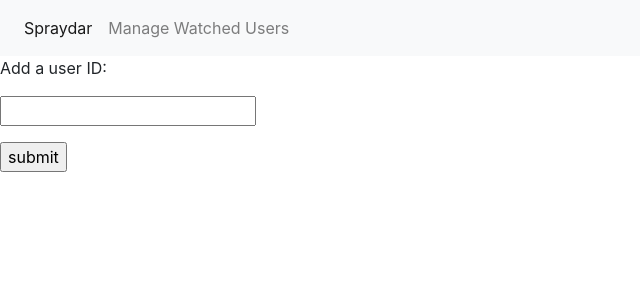
After one commit to jacktlange/Spraydar, a Flask app: page /manage-users in a window 1280 px wide. The commit adds this page. Shown: the top 300 px of the page, without its empty margins (0-640 px from the left). Run offline with Flask 2, Linux system fonts and the light colour scheme; some libraries are stand-ins or nearby versions.

Commit message:
manage users page: display watched users and add remove buttons

```diff
--- a/src/templates/base.html
+++ b/src/templates/base.html
@@ -13,7 +13,7 @@
 		        <a class="nav-link" href="/">Spraydar <span class="sr-only">(current)</span></a>
 		      </li>
 		      <li class="nav-item">
-		        <a class="nav-link" href="/add-user-id">Add User IDs</a>
+		        <a class="nav-link" href="/manage-users">Manage Watched Users</a>
 		      </li>
 
 		    </ul>
--- /dev/null
+++ b/src/templates/manage.html
@@ -0,0 +1,23 @@
+{% extends "base.html" %}
+{% block title %}Manage Watched Users{% endblock %}
+
+{% block content %}
+<form action="#" method="post">
+	<p>Add a user ID:</p>
+	<input type="hidden" name="action" value="add"/>
+	<p><input type="text" name="usrid" /></p>
+	<p><input type="submit" value="submit"/></p>
+</form>
+<ul>
+{% for id, name in users.items() %}
+<li>
+	<span>{{name}}</span>
+	<form action="#" method="post">
+		<input type="hidden" name="action" value="remove"/>
+		<input type="hidden" name="usrid" value="{{id}}" />
+		<input type="submit" value="Remove"/>
+	</form>
+</li>
+{% endfor %}
+</ul>
+{% endblock %}
--- a/src/tick_utils.py
+++ b/src/tick_utils.py
@@ -41,6 +41,11 @@ def fetch_user_async(user_id):
     thread = Thread(target=fetch_user, args=(user_id,))
     thread.daemon = True
     thread.start()
+
+def get_user_name(user_id):
+    if user_id not in mp_user_data:
+        fetch_user(user_id)
+    return mp_user_data[user_id].user_name
 
 def parse_ticks(ticks_url):
     user_ticks = []
--- a/src/webpage.py
+++ b/src/webpage.py
@@ -2,7 +2,7 @@ from flask import Flask, redirect, url_for, render_template, request, session
 from datetime import timedelta
 import pprint
 
-from tick_utils import fetch_user, fetch_user_async, knit_ticks_by_date
+from tick_utils import fetch_user, fetch_user_async, get_user_name, knit_ticks_by_date
 
 
 app = Flask(__name__)
@@ -21,19 +21,28 @@ def home():
 
     return render_template("index.html", sorted_ticks=sorted_ticks)
 
-@app.route("/add-user-id", methods=["POST", "GET"])
-def add_user_id():
+@app.route("/manage-users", methods=["POST", "GET"])
+def manage_users():
+    user_ids = session.get('user_ids', [])
+    watched_users = {user_id: get_user_name(user_id) for user_id in user_ids}
+
     if request.method == "POST":
         session.permanent = True
         user_id = request.form["usrid"]
-        if 'user_ids' in session:
-            session["user_ids"].append(user_id) #TODO prevent adding duplicate users
-        else:
-            session['user_ids'] = [user_id]
-        fetch_user_async(user_id)
-        return redirect(url_for("add_user_id"))
+        action = request.form["action"]
+        if action == "add":
+            if user_id not in user_ids:
+                if 'user_ids' in session:
+                    session["user_ids"].append(user_id)
+                else:
+                    session['user_ids'] = [user_id]
+            fetch_user_async(user_id)
+        if action == "remove":
+            print("removing ", user_id)
+            session['user_ids'].remove(user_id)
+        return redirect(url_for("manage_users"))
     else:
-        return render_template("adduserid.html")
+        return render_template("manage.html", users=watched_users)
 
 
 
```
Also changed, not shown: src/templates/adduserid.html (deleted, +0 -10 lines).
